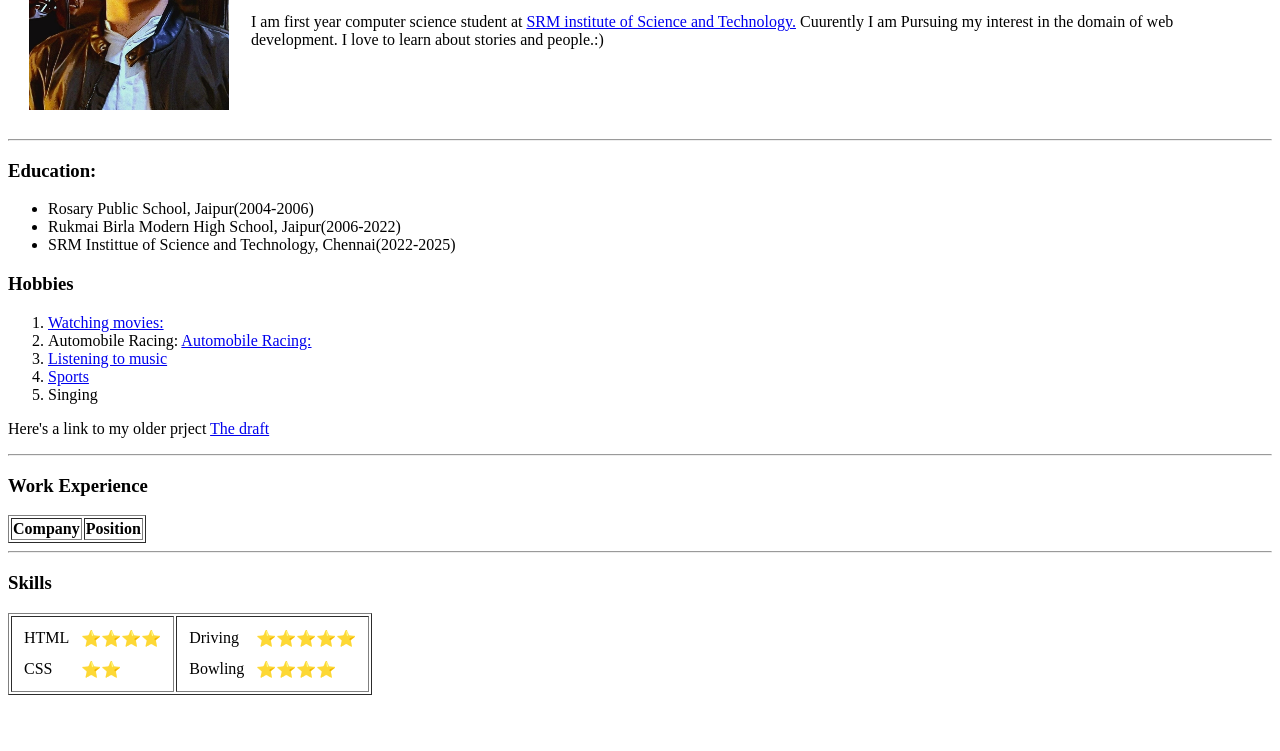
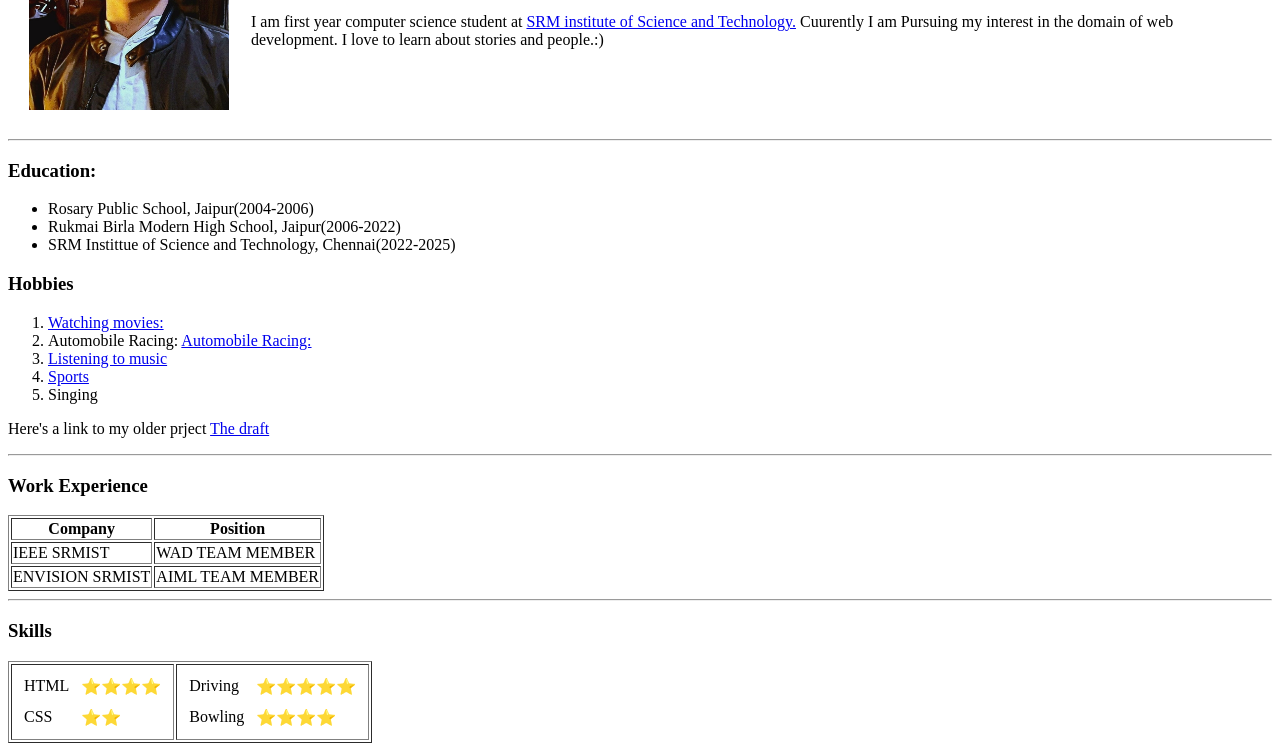
Before and after one commit to noobiecoder45/CV, a plain HTML site: page index.html in a window 1280 px wide. Shown: the part 169-920 px from the top of the page. Before the commit the page ends 872 px from the top, so only its background shows below. Drawn offline with Linux system fonts and the light colour scheme.

Commit message:
Update index.html

```diff
--- a/index.html
+++ b/index.html
@@ -51,6 +51,24 @@
              </th>
         </tr>
     </thead>
+    <tbody>
+        <tr>
+            <td>
+                IEEE SRMIST
+            </td>
+            <td>
+                WAD TEAM MEMBER
+            </td>
+        </tr>
+        <tr>
+            <td>
+                ENVISION SRMIST
+            </td>
+            <td>
+                AIML TEAM MEMBER
+            </td>
+        </tr>
+    </tbody>
     </table>
     <hr>
 <h3>Skills</h3>
```
